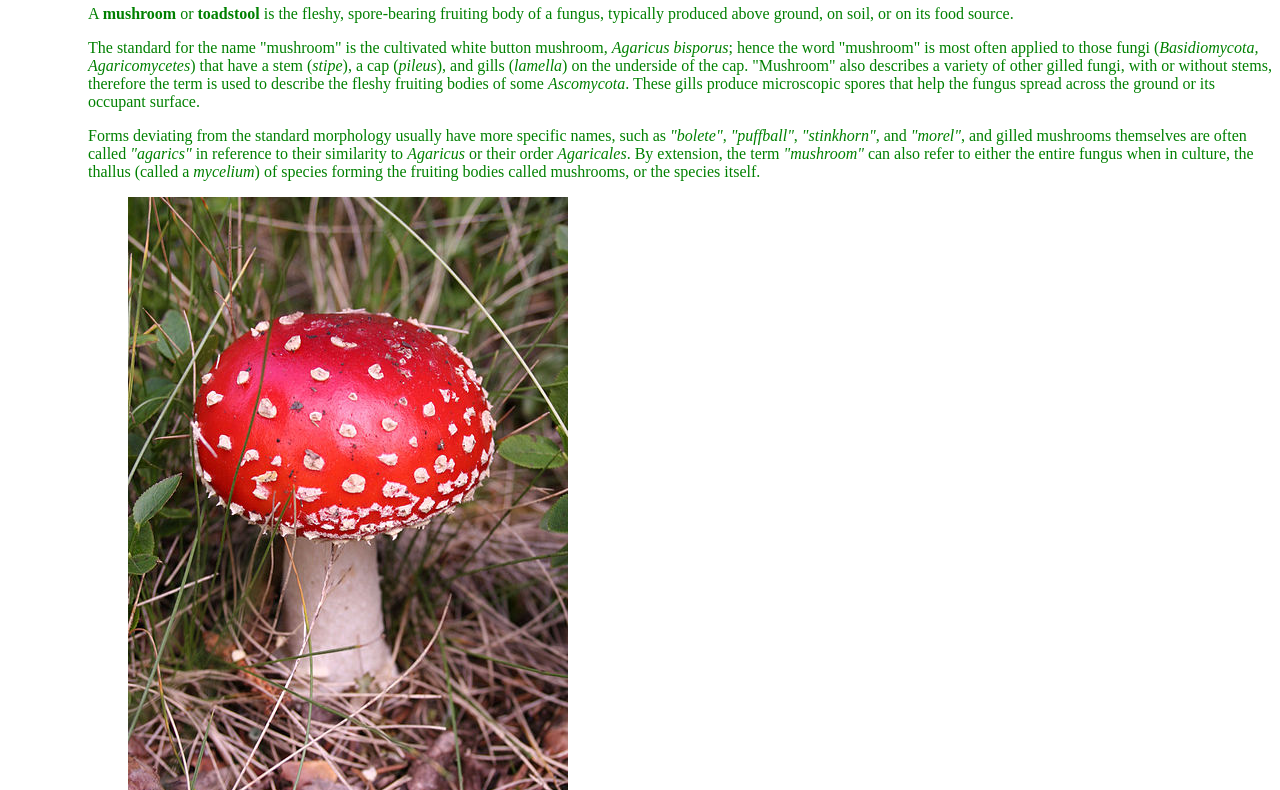
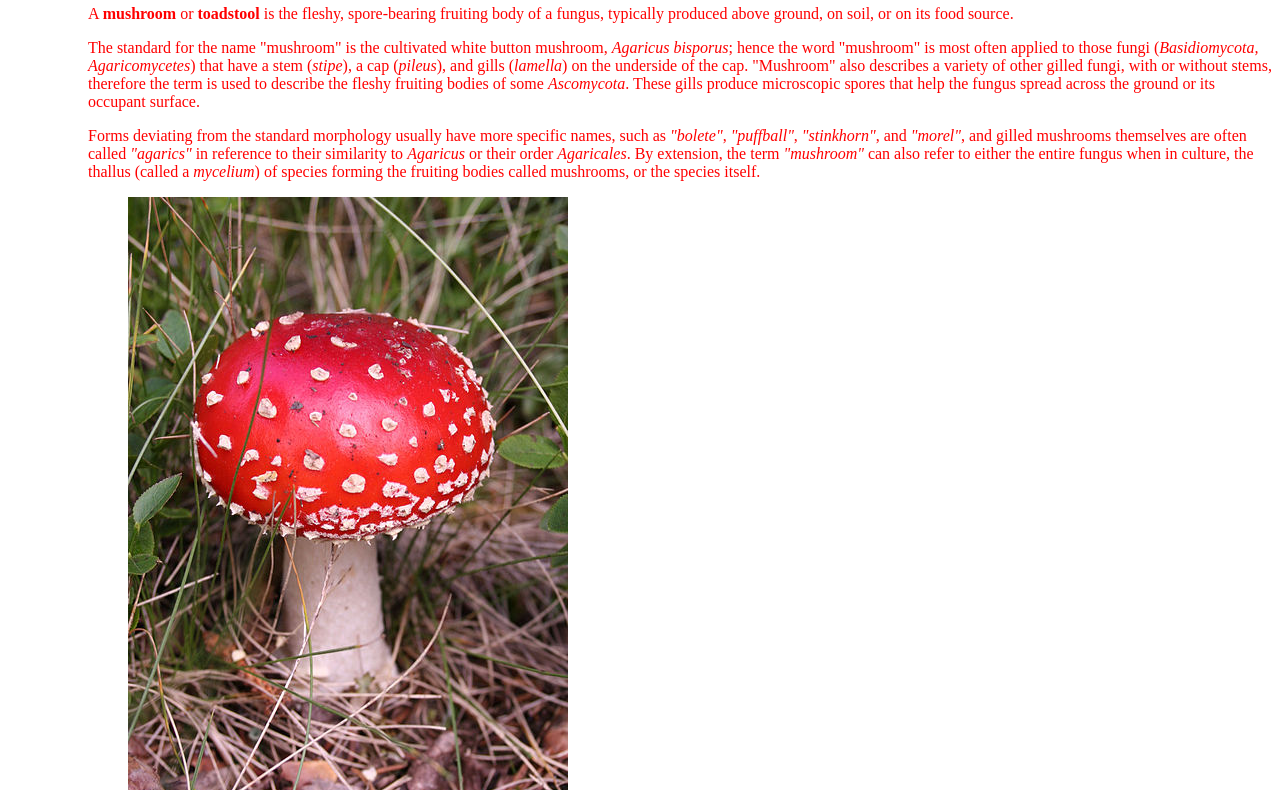
Before and after one commit to CatBrown98/mushroom, a plain HTML site: page index.html in a window 1280 px wide. Shown: the part 218-1008 px from the top of the page. Drawn offline with Linux system fonts and the light colour scheme.

Commit message:
Update main.css

```diff
--- a/main.css
+++ b/main.css
@@ -1 +1 @@
-body{color:green;}
+body{color:red;}
```
